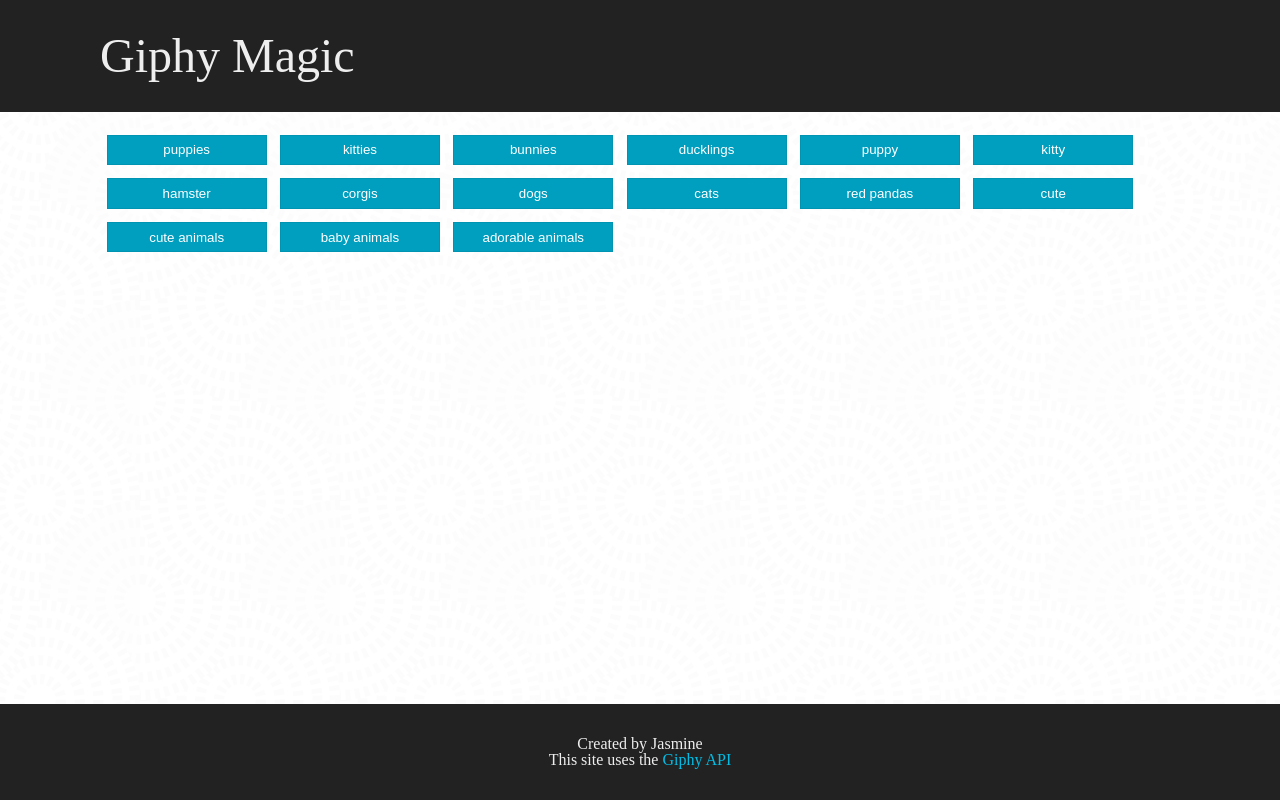
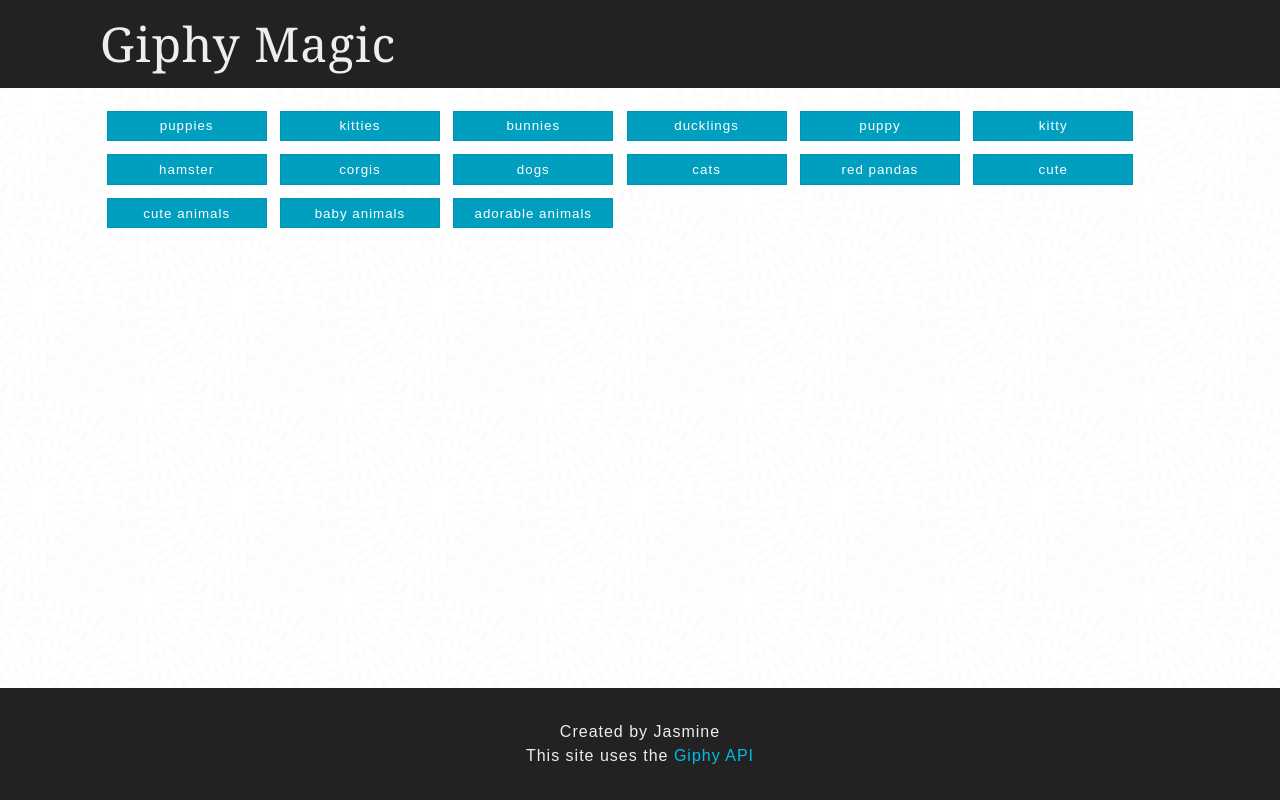
Before and after one commit to jtsai972/practice-ajax-101, a plain HTML site: page index.html in a window 1280 px wide. Drawn offline with nearby package versions, Linux system fonts and the light colour scheme.

Commit message:
adding an active class for on-click

```diff
--- a/assets/css/style.css
+++ b/assets/css/style.css
@@ -6,19 +6,24 @@ body {
     background: #ccc url("../images/swirl.png") center repeat;
     display: flex;
     flex-flow: column;
+    line-height: 1.5em;
     min-height: 100vh;
 }
 
 h1, h2, h3 {
-
+    font-family: "Fredericka the Great", Georgia, 'Times New Roman', Times, serif;
 }
 h1 { font-size: 3em; }
 h2 { font-size: 2.25em; }
-h3 { font-size: 1.5em;}
 
 a { color: #00BEE6; text-decoration: none;}
 a:hover { color: #52CC52; }
 a:visited { color: #B045E6; }
+
+body, button {
+    font-family: "Raleway", Arial, Helvetica, sans-serif;
+    letter-spacing: 1px;
+}
 
 header h1, main, footer p {
     margin: 0 auto;
@@ -57,6 +62,6 @@ footer {
         margin: 0.5em;
         padding: 0.5em;
     }
-    #buttons button:hover {
+    #buttons button:hover, .active {
         background: #52CC52;
     }
```
